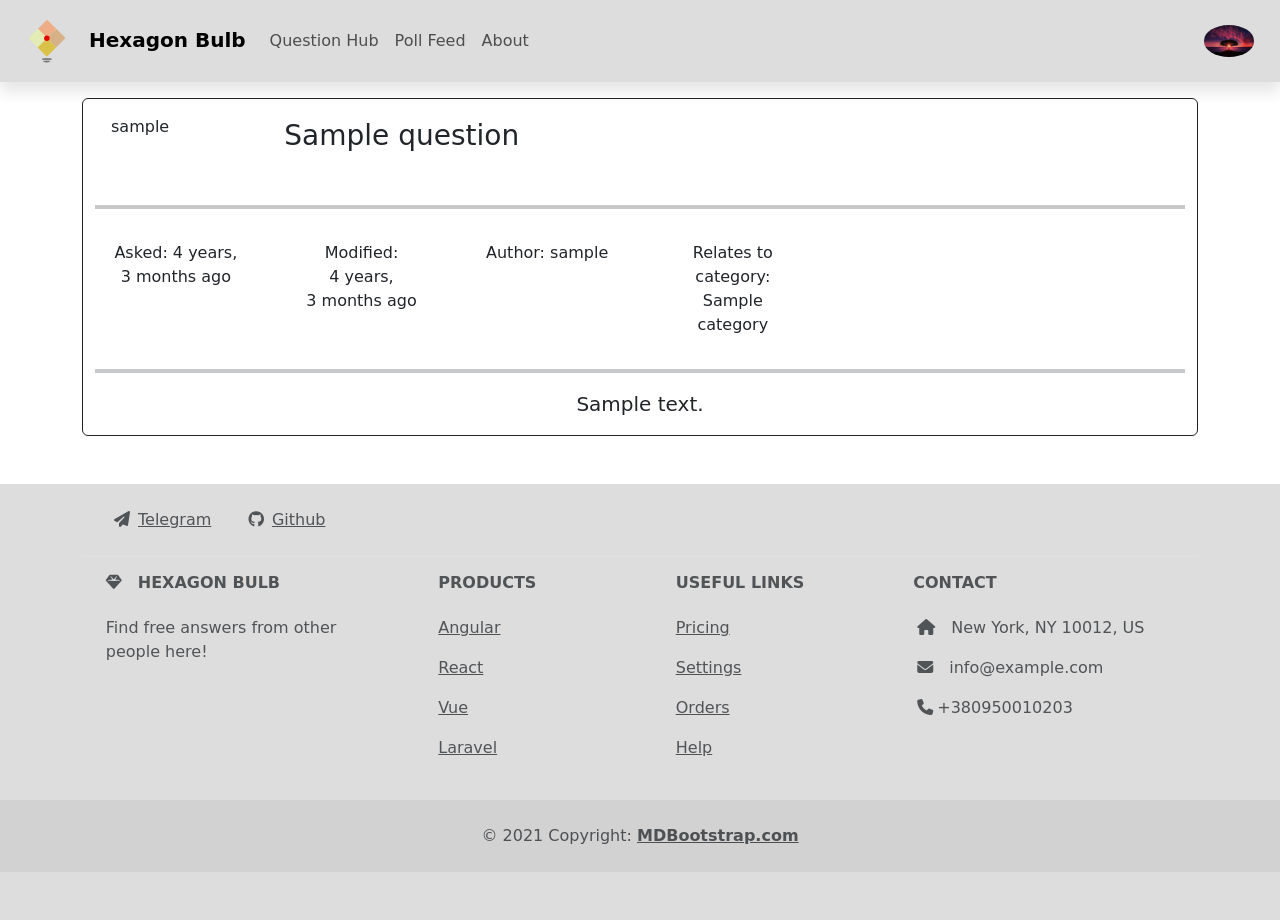
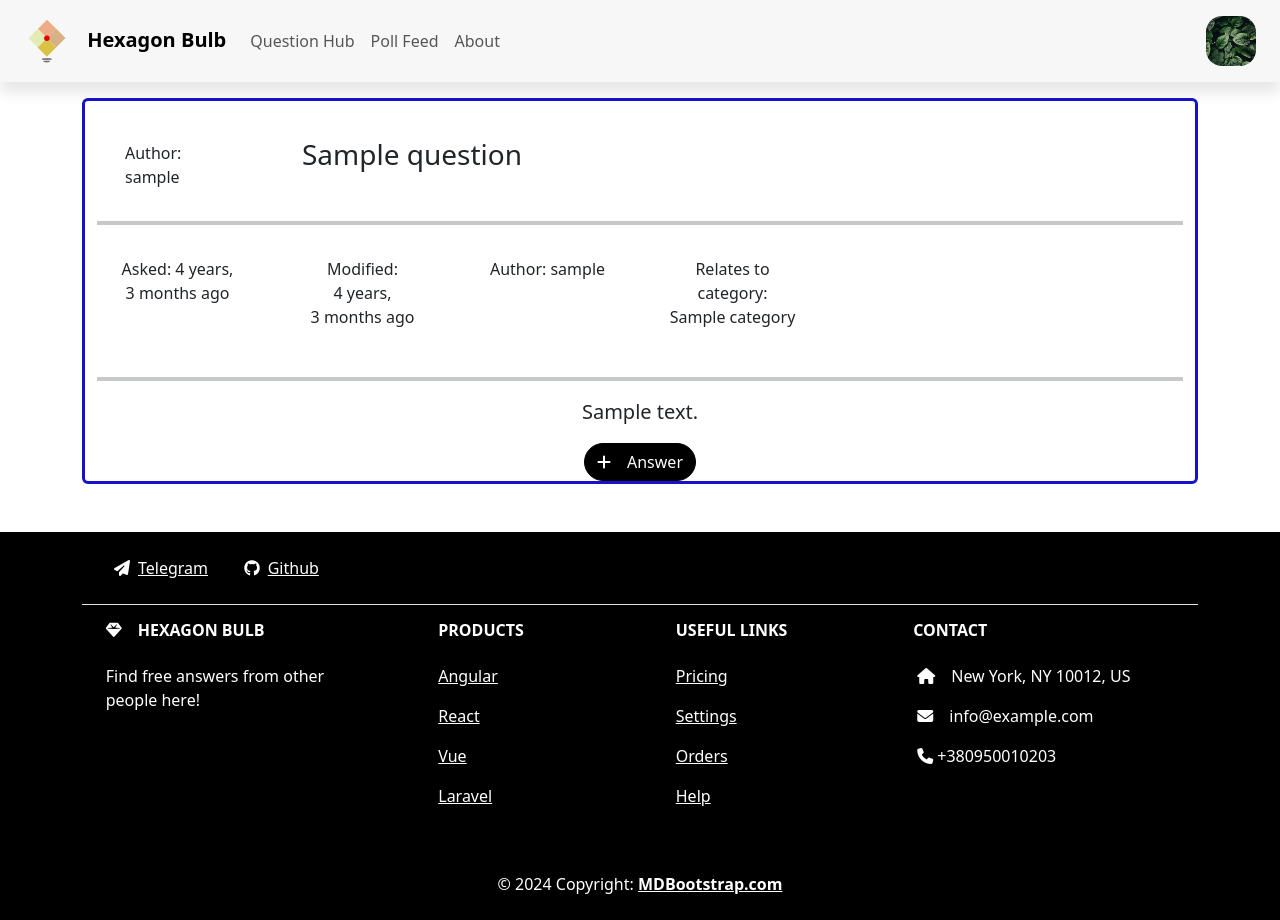
Before and after one commit to alter703/project-hexagon-bulb-site, a Django app: page /question-hub/question/1 in a window 1280 px wide. Before the commit the page ends 844 px from the top, so only its background shows below. Run offline with Django 5.2, Linux system fonts and the light colour scheme; tables that the repository leaves empty hold one stand-in row (values such as "Sample post"); some libraries are stand-ins or nearby versions.

Commit message:
update styles, urls, views, templates

```diff
--- a/apps/questionHub/templates/questionHub/detail.html
+++ b/apps/questionHub/templates/questionHub/detail.html
@@ -3,13 +3,15 @@
 {% block title %}The question is {{question.title}}{% endblock %}
 
 {% block content %}
- <div class="container mx-auto my-3 text-center border border-dark rounded-2">
-  <div class="row">
-    <div class="col-1">
-      <div class="p-3"><p class="italic">{{ question.author }}</div>
-    </div>
-    <div class="col-4">
-      <div class="p-3 d-flex justify-content-end"><p class="fw-normal fs-3">{{question.title}}</p></div>
+ <div class="container mx-auto my-3 text-center border border-primary border-3 rounded-2">
+  <div class="container overflow-hidden text-center">
+    <div class="row gx-5 mt-4">
+      <div class="col-2 text-start">
+        <div class="p-3 text-wrap">Author: {{ question.author }}</div>
+      </div>
+      <div class="col text-start">
+        <div class="p-2"><p class="fw-normal fs-3">{{ question.title }}</p></div>
+      </div>
     </div>
   </div>
     <hr class="border border-dark border-2">
@@ -28,8 +30,34 @@
           </div>
         </div>
         <hr class="border border-dark border-2">
-        <div class="container mx-auto bg-altinfo border-2">
+        <div class="container mx-auto border-2">
           <p class="fs-5">{{question.content}}</p>
         </div>
+
+        <div class="btn btn-secondary" id="toggleButton" onclick="toggleForm()"><i class="fa-solid fa-plus me-3"></i>Answer</div>
+
+        <div class="container" id="toggleForm" style="display: none;">
+          <div class="input-group mb-3">
+            <input type="text" class="form-control" placeholder="Recipient's username" aria-label="Recipient's username" aria-describedby="basic-addon2">
+            <span class="input-group-text" id="basic-addon2">@example.com</span>
+          </div>
+        </div>
+
+        <!--Тут має бути список відповідей-->
 </div>
+
+<script>
+        function toggleForm() {
+            var button = document.getElementById("toggleButton");
+            var form = document.getElementById("toggleForm");
+
+            if (button.style.display === "none") {
+                button.style.display = "block"; // Показуємо кнопку
+                form.style.display = "none"; // Ховаємо поле вводу
+            } else {
+                button.style.display = "none"; // Ховаємо кнопку
+                form.style.display = "block"; // Показуємо поле вводу
+            }
+        }
+</script>
 {% endblock %}
--- a/apps/questionHub/urls.py
+++ b/apps/questionHub/urls.py
@@ -7,5 +7,5 @@ app_name = 'questionHub'
 urlpatterns = [
     path('', views.QuestionsListView.as_view(), name='index'),
     path('question/<int:pk>', views.QuestionDetailView.as_view(), name='detail'),
-    path('question/ask/', views.AskQuestionFormView.as_view(), name='ask'),
+    path('question/ask/', views.AskQuestionCreateView.as_view(), name='ask'),
 ]
--- a/apps/questionHub/views.py
+++ b/apps/questionHub/views.py
@@ -2,7 +2,7 @@ from typing import Any
 from django.db.models.base import Model as Model
 from django.db.models.query import QuerySet
 from django.shortcuts import render, get_object_or_404
-from django.views.generic import ListView, DetailView, FormView
+from django.views.generic import ListView, DetailView, FormView, CreateView
 
 from django.urls import reverse, reverse_lazy
 
@@ -27,7 +27,6 @@ class QuestionsListView(ListView):
     def get_context_data(self, **kwargs):
         context = super().get_context_data(**kwargs)
         context['latest_questions'] = Question.objects.order_by('-created_at')[:3].select_related('author', 'category')
-        # context['categories'] = int(self.request.GET.get('c', 0))
         return context
 
 
@@ -40,20 +39,16 @@ class QuestionDetailView(DetailView):
         return get_object_or_404(Question, pk=self.kwargs[self.pk_url_kwarg])
 
 
-class AskQuestionFormView(FormView):
-    form_class = AskQuestionForm
+class AskQuestionCreateView(CreateView):
     model = Question
     context_object_name = 'create_form'
-    fields = ['category', 'title', 'content', 'is_closed']
+    fields = ['title', 'category', 'content']
     template_name = 'questionHub/ask_question.html'
 
     def get_success_url(self):
-        return reverse_lazy('question_detail', kwargs={'pk': self.object.pk})
+        return reverse_lazy('questionHub:index')
 
-    def form_valid(self, form, **kwargs):
-        form = AskQuestionForm(self.request.POST)  # <- remove this line
-        if form.is_valid():
-            question = form.save(commit=False)
-            question.author = self.request.user
-            question.save()
-            return super().form_valid(form)
+    def form_valid(self, form):
+        # Задаємо автора перед збереженням форми
+        form.instance.author = self.request.user
+        return super().form_valid(form)
--- a/core/urls.py
+++ b/core/urls.py
@@ -17,9 +17,18 @@ Including another URLconf
 from django.contrib import admin
 from django.urls import path, include
 
+from .settings import DEBUG
+
+from django.conf import settings
+from django.conf.urls.static import static
+
 urlpatterns = [
     path('admin/', admin.site.urls),
     path("__debug__/", include("debug_toolbar.urls")),
     path('', include('apps.main.urls')),
     path('question-hub/', include('apps.questionHub.urls')),
 ]
+
+
+if DEBUG:
+    urlpatterns + static(settings.STATIC_URL, document_root=settings.STATIC_ROOT)
--- a/static/sass/custom.scss
+++ b/static/sass/custom.scss
@@ -2,24 +2,58 @@
 @import "../node_modules/bootstrap/scss/variables";
 @import '../node_modules/bootstrap/scss/_variables-dark';
 
-$primary: #17159c;
-$font-family-base: 'Lobster', cursive;
+$primary: #1512ca;
+$secondary: #000000;
+
+// $font-family-base: 'Arial';
+
 
 nav {
-    background-color: #dddddd; // Білий колір фону
+    background-color: #f7f7f7; // Білий колір фону
     box-shadow: 0 10px 14px rgba(0, 0, 0, 0.1); // Тінь
-
     // Додаткові стилізації можна додати тут, якщо потрібно
 }
 
+// footer {
+//     background-color: #f9f9f9; // Білий колір фону
+// }
+
+.btn.btn-primary {
+    border-radius: 40px;
+}
+
+.btn.btn-primary:hover {
+    box-shadow: 0 2px 6px lighten($primary, 10%);
+
+}
+
+.btn.btn-secondary {
+    border-radius: 40px;
+
+}
+
+.btn.btn-secondary:hover {
+    box-shadow: 0 2px 6px lighten($secondary, 10%);
+}
+
+.dropdown-menu.show {
+    transition: box-shadow 0.3s ease,
+
+}
 
 .card {
     .card-header {
-        background-color: #ececec;
+        background-color: #d1d1d1;
+        /* Колір фону тіла карточки */
+        color: #000000;
+        /* Колір тексту тіла карточки */
     }
 
     .card-body {
-        background-color: #ececec;
+        background-color: #d7d7d7;
+        /* Колір фону тіла карточки */
+        color: #000000;
+        /* Колір тексту тіла карточки */
     }
 
     transition: box-shadow 0.3s ease,
@@ -31,33 +65,45 @@ nav {
     }
 }
 
+
+
 .pagination {
-    // background-color: #656E77; // Колір фону пагінації
 
     .page-item {
         &.active .page-link {
-            color: #fff; // Колір тексту посилання, коли воно обране
-            background-color: #000000; // Колір фону посилання, коли воно обране
-            border-color: #000000;
+            // color: #fff; // Колір тексту посилання, коли воно обране
+            background-color: #122c6f; // Колір фону посилання, коли воно обране
+            border-color: #122c6f;
 
         }
     }
 
     .page-link {
-        color: #fff; // Колір тексту посилання
-        background-color: #000000; // Колір фону посилання
-        border-color: #2c2c2c;
+        color: #fff;
+        /* Колір тексту посилання */
+        background-color: #122c6f;
+        /* Колір фону посилання */
+        border-color: #122c6f;
+        transition: background-color 0.3s;
+        /* Плавний перехід для зміни кольору фону */
 
         &:hover {
-            color: #000000;
-            background-color: mix(#000000, #052b9e, 10%); // Темніший колір фону посилання при наведенні
+            color: #ffffff;
+            background-color: #0f265d;
+            border-color: #0f265d;
+            /* Темніший колір фону посилання при наведенні */
+        }
+
+        &:active {
+            background-color: #0c204b;
+            /* Колір фону посилання при активному стані */
+            border-color: #0c204b;
+            /* Колір рамки при активному стані */
         }
     }
 }
 
 
-footer {
-    background-color: #dddddd; // Білий колір фону
-}
+$theme-colors: map-merge($theme-colors, ("primary": $primary, "secondary": $secondary));
 
 @import '../node_modules/bootstrap/scss/bootstrap';
--- a/templates/include/_footer.html
+++ b/templates/include/_footer.html
@@ -1,5 +1,5 @@
-<footer class="text-center text-lg-start bg-altdarkgrey text-muted">
-  <section class="mx-1">
+<footer class="text-center text-lg-start bg-black  text-muted">
+  <section class="mx-1 text-white">
     <div class="container text-center text-md-start mt-5">
       <section class="d-flex justify-content-center justify-content-lg-between p-4 border-bottom">
         <div>
@@ -62,8 +62,8 @@
       </div>
     </div>
   </section>
-  <div class="text-center p-4" style="background-color: rgba(0, 0, 0, 0.05);">
-    &copy; 2021 Copyright:
+  <div class="text-center text-white p-4" style="background-color: rgba(0, 0, 0, 0.05);">
+    &copy; 2024 Copyright:
     <a class="text-reset fw-bold" href="https://mdbootstrap.com/">MDBootstrap.com</a>
   </div>
 </footer>
--- a/templates/include/_navbar.html
+++ b/templates/include/_navbar.html
@@ -24,8 +24,8 @@
 
       <div class="d-flex collapse navbar-collapse justify-content-end" id="navbarNav">
         <div class="dropstart">
-          <a class="btn btn-ghost rounded-circle border-2 ms-2" data-bs-toggle="dropdown">
-          <img src="{% static 'svg/pexels-pixabay-36717.jpg' %}" alt="" width="50px" class="rounded-circle"></a>
+          <a class="btn btn-ghost rounded-4 border-0 ms-2" data-bs-toggle="dropdown">
+          <img src="{% static 'svg/image.png' %}" alt="" width="50px" class="rounded-4"></a>
         <ul class="dropdown-menu shadow-lg">
           <li><a class="dropdown-item" href="#">Profile</a></li>
           <li><a class="dropdown-item" href="#">Log out</a></li>
```
Also changed, not shown: apps/questionHub/templates/questionHub/ask_question.html (+20 -2 lines), apps/questionHub/templates/questionHub/index.html (+12 -13 lines), static/sass/custom.css, static/svg/image.png (added), 1 other file.
